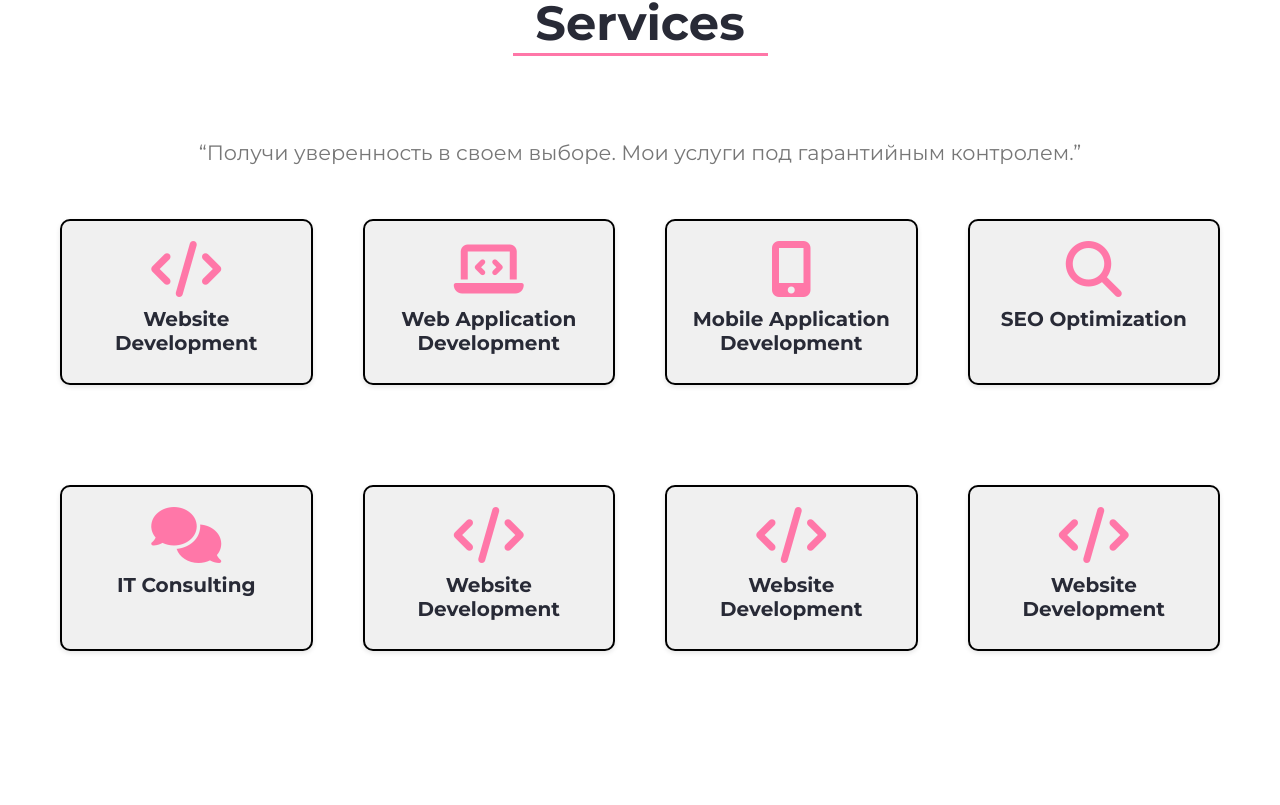
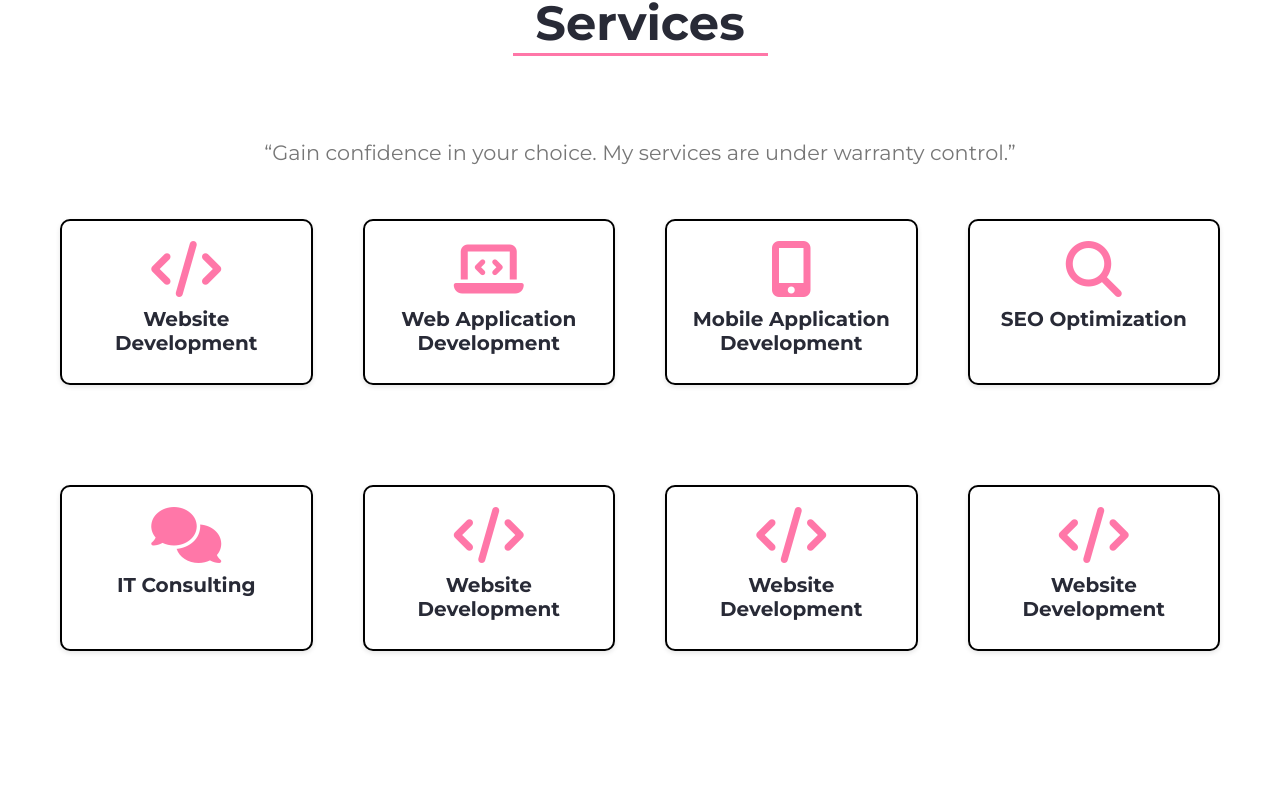
Before and after one commit to niksedov24/reactPortfolio, a React (Vite) app: page / in a window 1280 px wide. Shown: the part 1055-1860 px from the top of the page. Built offline with nearby package versions, Linux system fonts and the light colour scheme.

Commit message:
last commit

```diff
--- a/src/components/Content/ServicesSection.jsx
+++ b/src/components/Content/ServicesSection.jsx
@@ -141,8 +141,8 @@ const ServicesSection = () => {
         Services
       </motion.h2>
       <motion.p custom={2} variants={Animation4}>
-        “Получи уверенность в своем выборе. Мои услуги под гарантийным
-        контролем.”
+        “Gain confidence in your choice. My services are under warranty
+        control.”
       </motion.p>
 
       <motion.div
--- a/src/components/Footer/FooterSection.jsx
+++ b/src/components/Footer/FooterSection.jsx
@@ -4,8 +4,7 @@ export default function FooterSection() {
   return (
     <footer>
       <p>
-        © 2024 [NSedov]. All rights reserved.{" "}
-        <a href="/privacy">Privacy Policy</a>
+        © 2024 [NSedov]. All rights reserved. <a href="#">Privacy Policy</a>
       </p>
     </footer>
   );
--- a/src/components/Header/HeroSection.jsx
+++ b/src/components/Header/HeroSection.jsx
@@ -63,7 +63,7 @@ export default function HeroSection() {
           <motion.a
             variants={Animation2}
             custom={2}
-            href="#portfolio"
+            href="#contact"
             className="HeroButton"
           >
             Contact Me →
@@ -93,10 +93,6 @@ export default function HeroSection() {
       >
         <motion.img variants={Animation3} src={logoimg} alt="" />
       </motion.div>
-
-      {/* <a className="scroll-indicator">
-        Scroll Down <span style={{ color: "#FF77A8" }}>↓</span>{" "}
-      </a> */}
     </motion.section>
   );
 }
--- a/src/components/css/Content.css
+++ b/src/components/css/Content.css
@@ -30,7 +30,6 @@
 }
 
 .service-item {
-  background-color: #f0f0f0 !important;
   padding: 20px;
   border: 0.13rem solid black;
   border-radius: 10px !important;
--- a/src/components/css/Footer.css
+++ b/src/components/css/Footer.css
@@ -1,5 +1,4 @@
 footer {
-  background-color: #f0f0f0;
   padding: 40px 0;
   text-align: center;
   font-size: 1.1em;
--- a/src/index.css
+++ b/src/index.css
@@ -72,7 +72,6 @@ button {
 }
 
 img {
-  /* max-width: 100%; */
   height: auto;
   vertical-align: middle;
 }
```
Also changed, not shown: src/components/css/Header.css (+0 -10 lines).
